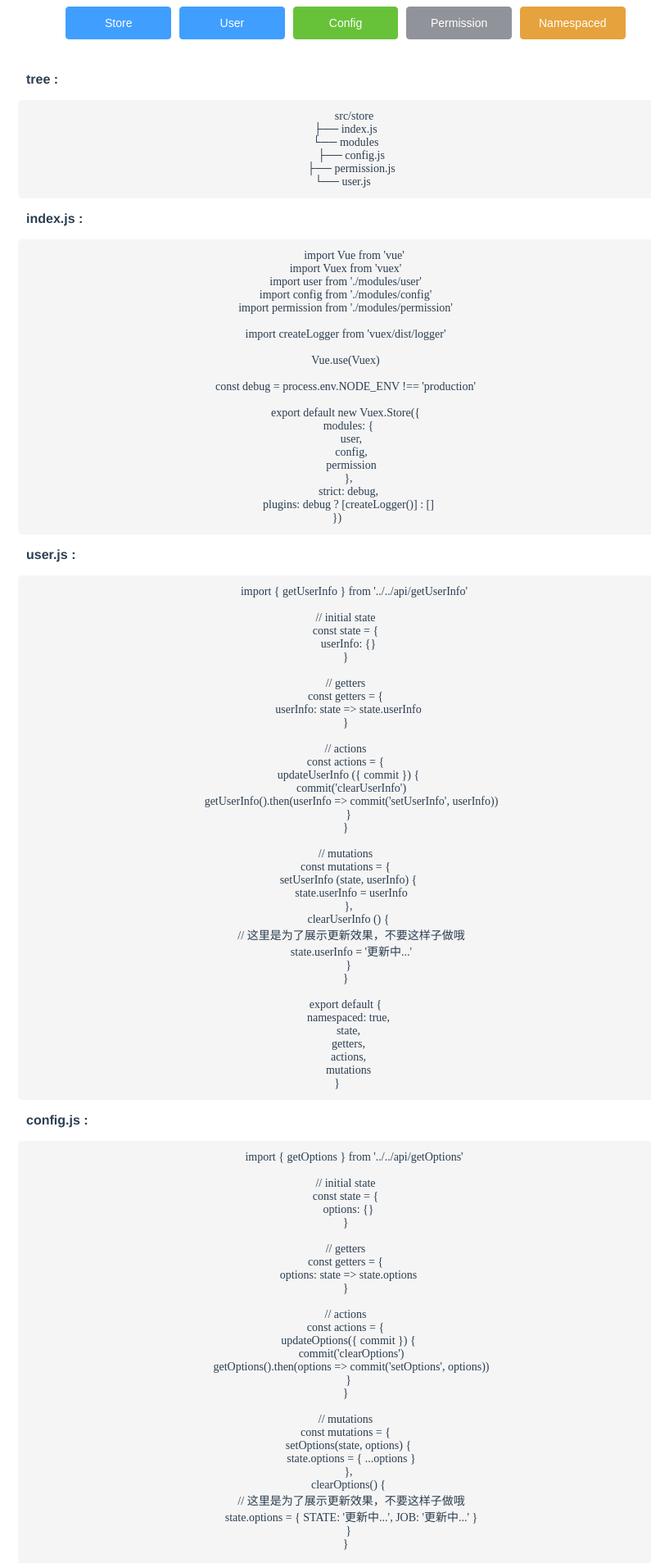
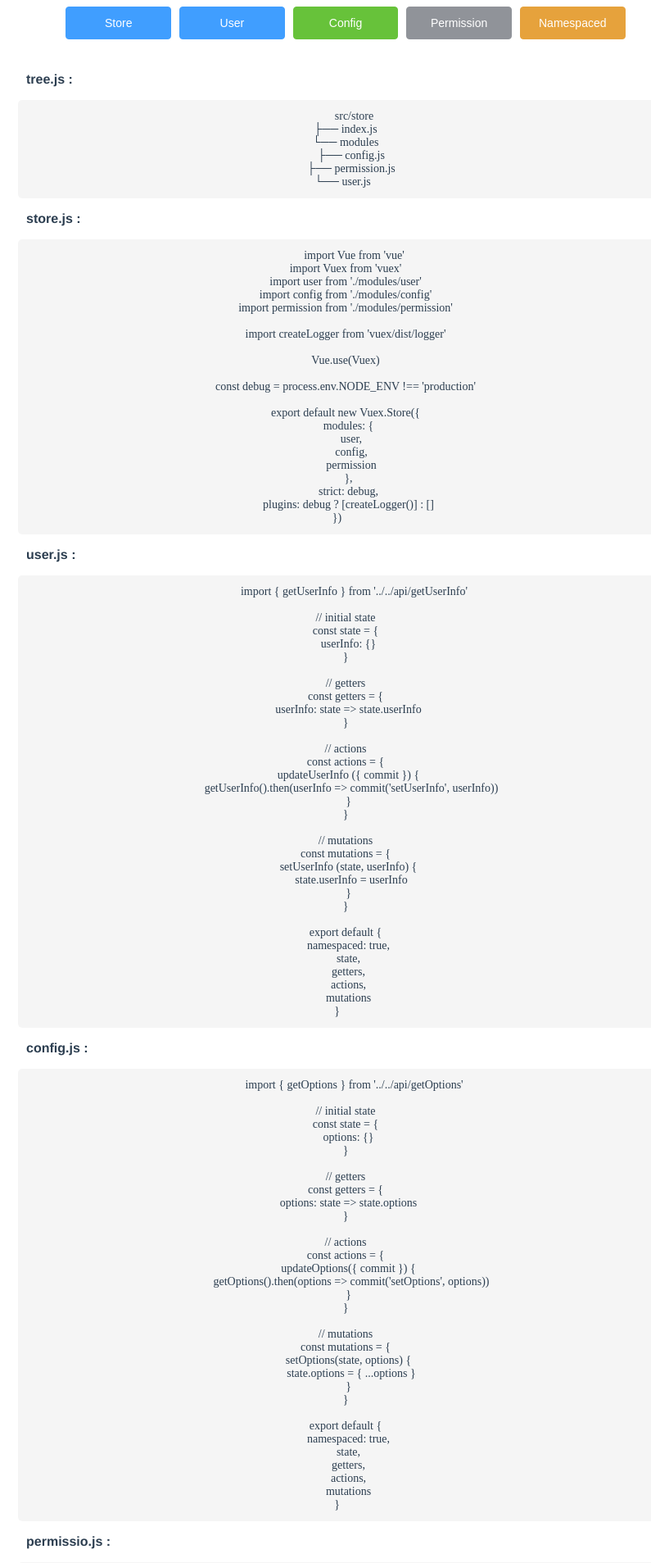
Before and after one commit to zxs-1024/vue-helpers, a Vue app: page /store#/store in a window 1280 px wide. Shown: the part 80-1987 px from the top of the page at 82% size, without its empty margins (218-1013 px from the left). Built offline with nearby package versions, Linux system fonts and the light colour scheme; a small style sheet from the web is missing.

Commit message:
:art: art code

```diff
--- a/src/code/store.js
+++ b/src/code/store.js
@@ -44,7 +44,6 @@ const getters = {
 // actions
 const actions = {
   updateUserInfo ({ commit }) {
-    commit('clearUserInfo')
     getUserInfo().then(userInfo => commit('setUserInfo', userInfo))
   }
 }
@@ -53,10 +52,6 @@ const actions = {
 const mutations = {
   setUserInfo (state, userInfo) {
     state.userInfo = userInfo
-  },
-  clearUserInfo () {
-    // 这里是为了展示更新效果，不要这样子做哦
-    state.userInfo = '更新中...'
   }
 }
 
@@ -84,7 +79,6 @@ const getters = {
 // actions
 const actions = {
   updateOptions({ commit }) {
-    commit('clearOptions')
     getOptions().then(options => commit('setOptions', options))
   }
 }
@@ -93,10 +87,6 @@ const actions = {
 const mutations = {
   setOptions(state, options) {
     state.options = { ...options }
-  },
-  clearOptions() {
-    // 这里是为了展示更新效果，不要这样子做哦
-    state.options = { STATE: '更新中...', JOB: '更新中...' }
   }
 }
 
@@ -124,7 +114,6 @@ const getters = {
 // actions
 const actions = {
   updatePermissions ({ commit }) {
-    commit('clearPermissions')
     getPermissions().then(permissions => commit('setPermissions', permissions))
   }
 }
@@ -133,10 +122,6 @@ const actions = {
 const mutations = {
   setPermissions (state, permissions) {
     state.permissions = permissions
-  },
-  clearPermissions () {
-    // 这里是为了展示更新效果，不要这样子做哦
-    state.permissions = '更新中...'
   }
 }
 
--- a/src/components/Store.vue
+++ b/src/components/Store.vue
@@ -1,19 +1,9 @@
 <template>
   <div>
-    <p class="sub_head">tree :</p>
-    <pre v-highlightjs="treeCode"><code class="bash"></code></pre>
-
-    <p class="sub_head">index.js :</p>
-    <pre v-highlightjs="storeCode"><code class="javascript"></code></pre>
-
-    <p class="sub_head">user.js :</p>
-    <pre v-highlightjs="userCode"><code class="javascript"></code></pre>
-
-    <p class="sub_head">config.js :</p>
-    <pre v-highlightjs="configCode"><code class="javascript"></code></pre>
-
-    <p class="sub_head">permission.js :</p>
-    <pre v-highlightjs="permissionCode"><code class="javascript"></code></pre>
+    <div v-for="(item, i) of codes" :key="i">
+      <p class="sub_head">{{ item.name }} :</p>
+      <pre v-highlightjs="item.code"><code :class="item.type || 'javascript'"></code></pre>
+    </div>
   </div>
 </template>
 
@@ -29,11 +19,29 @@ import {
 export default {
   data() {
     return {
-      treeCode,
-      storeCode,
-      userCode,
-      configCode,
-      permissionCode
+      codes: [
+        {
+          name: 'tree.js',
+          code: treeCode,
+          type: 'bash'
+        },
+        {
+          name: 'store.js',
+          code: storeCode
+        },
+        {
+          name: 'user.js',
+          code: userCode
+        },
+        {
+          name: 'config.js',
+          code: configCode
+        },
+        {
+          name: 'permissio.js',
+          code: permissionCode
+        }
+      ]
     }
   }
 }
```
